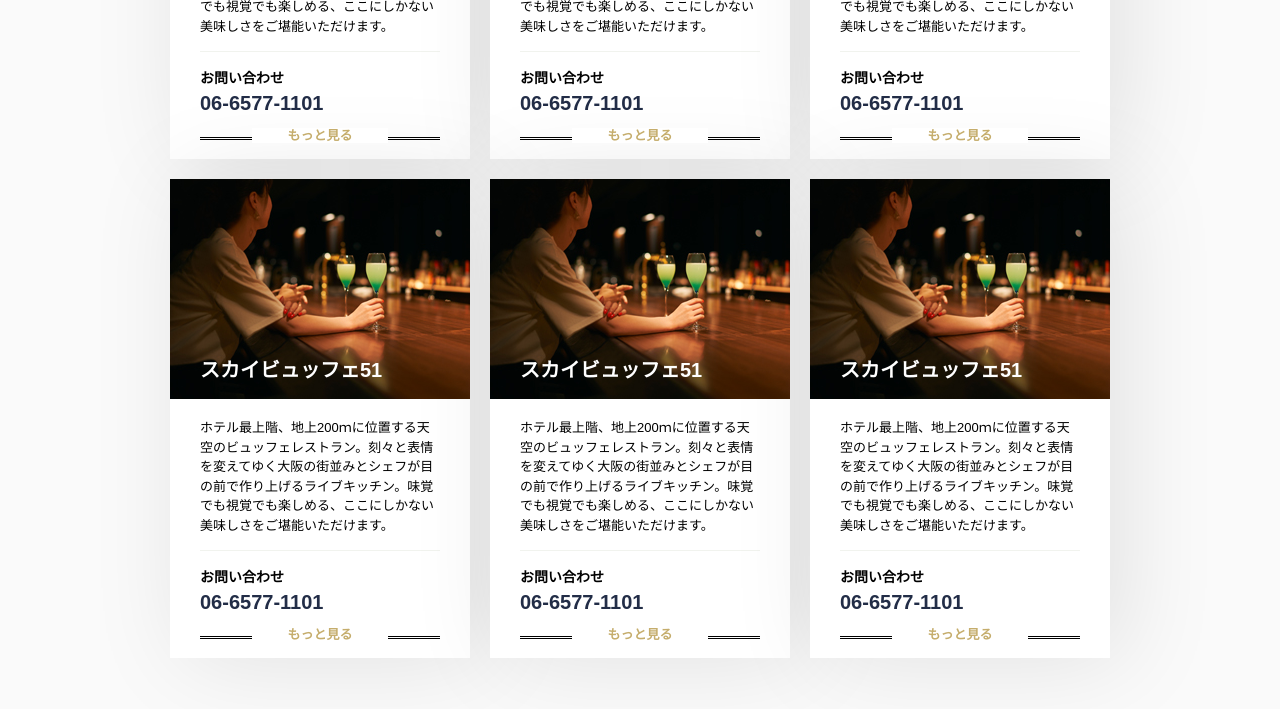
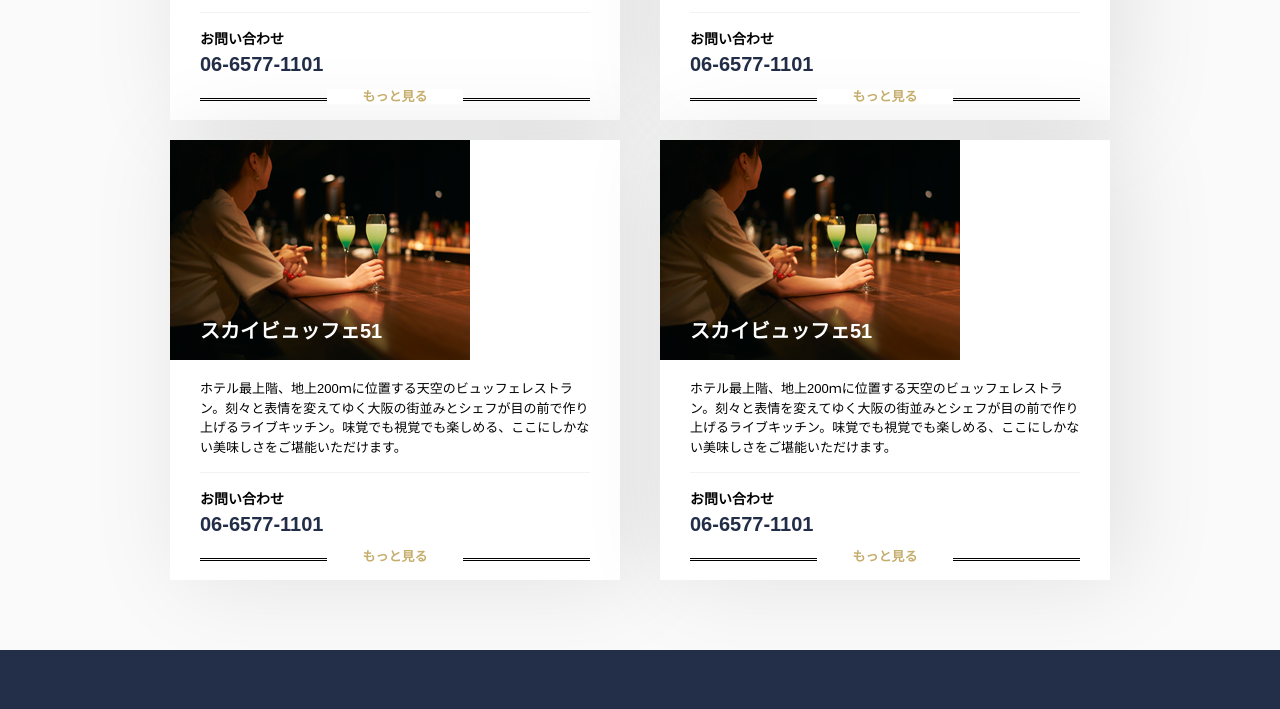
Before and after one commit to vinaychandran/osaka-campaig, a website: page app/thank-you.html in a window 1280 px wide. Shown: the part 1433-2142 px from the top of the page. Drawn offline with Linux system fonts and the light colour scheme.

Commit message:
Css fixes

```diff
--- a/app/scss/main.scss
+++ b/app/scss/main.scss
@@ -1197,12 +1197,13 @@ body{
         justify-content: space-between;
     }
     .resturant{
-        width: 300px;
+        width: 450px;
         margin-bottom: 20px;
         background-color: #ffffff;
         box-shadow: 14px 1px 90px 0 rgba(0, 0, 0, 0.1);
         @include device {
             margin: 0 auto 20px;
+            width: 300px;
         }
     }
 
--- a/app/thank-you.html
+++ b/app/thank-you.html
@@ -116,7 +116,7 @@
                     <a href="#" class="see-more"><span>もっと見る</span></a>
                 </div>
             </div>
-            <div class="resturant">
+           <!--  <div class="resturant">
                 <div class="img">
                     <img src="dest/images/bar.jpg" alt="">
                     <span>スカイビュッフェ51</span>
@@ -138,7 +138,7 @@
                     <div class="contact-heading">お問い合わせ</div>
                     <a class="phone-number" href="tel:06-6577-1101">06-6577-1101</a>
                     <a href="#" class="see-more"><span>もっと見る</span></a>
-                </div>
+                </div> -->
             </div>
         </div>
     </div>
```
Also changed, not shown: app/index.html (+1 -1 lines), app/dest/css/main.css, app/dest/images/campaign-name.png (added).
